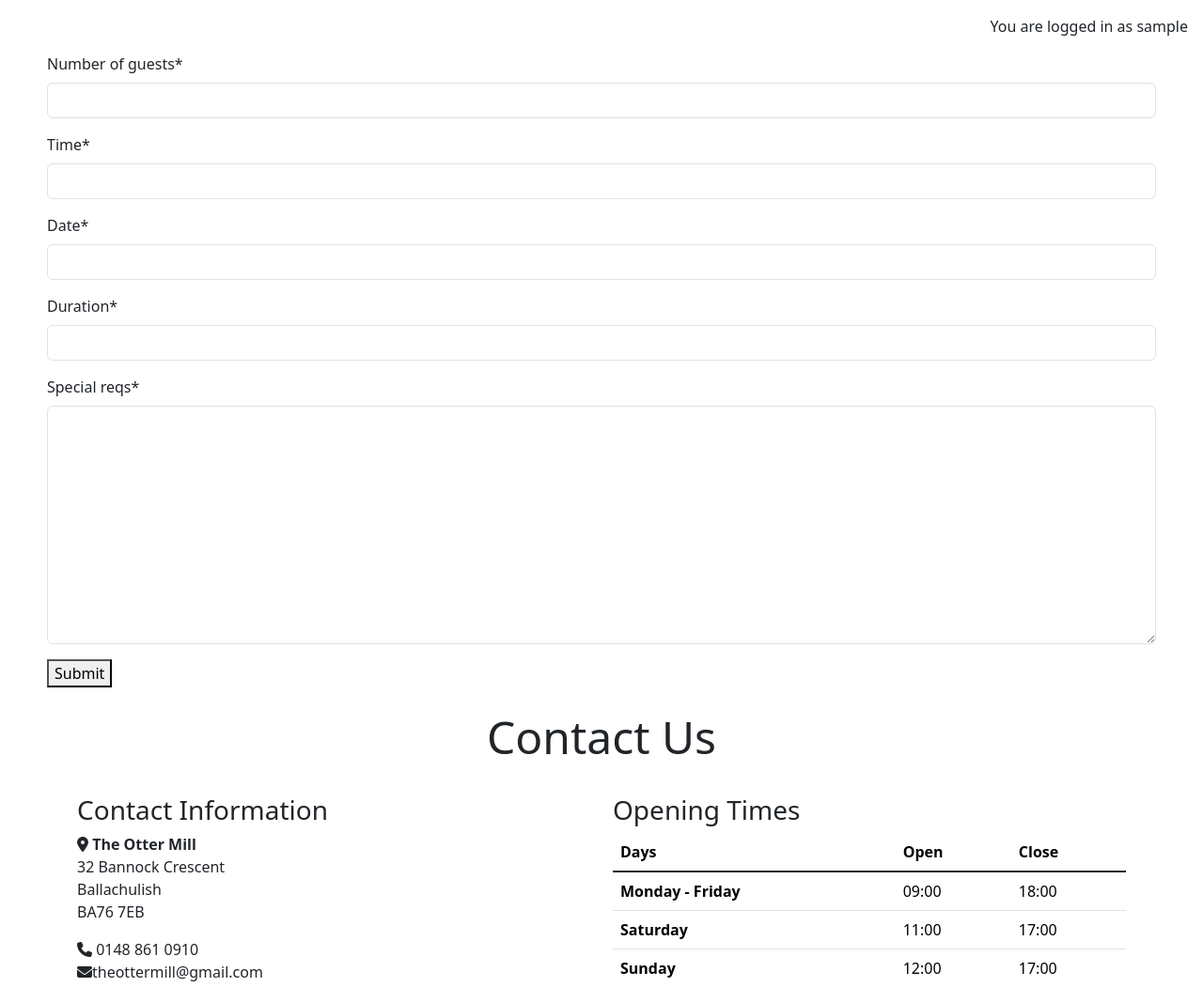
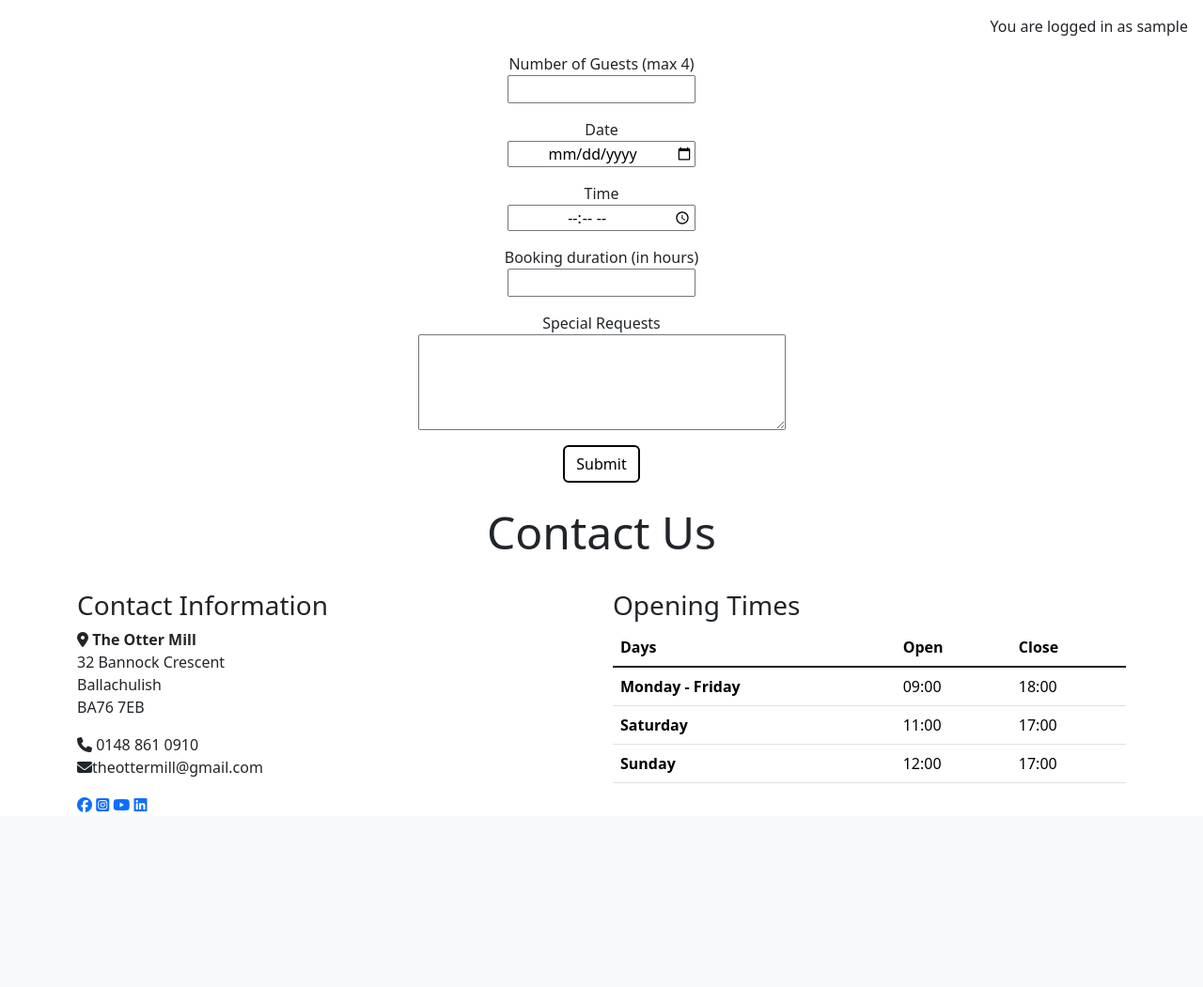
Before and after one commit to DTT2411/the-otter-mill, a Django app: page /book/ in a window 1280 px wide. Shown: the part 56-1107 px from the top of the page at 94% size. After the commit the page ends 921 px from the top, so only its background shows below. Run offline with Django 4.2, Linux system fonts and the light colour scheme; the visitor is signed in with stand-in values (Sample User, id 1); some libraries are stand-ins or nearby versions.

Commit message:
Add styling to reservation form.

```diff
--- a/booking/forms.py
+++ b/booking/forms.py
@@ -1,7 +1,27 @@
 from django import forms
 from .models import Reservation
+
+# class ReservationForm(forms.ModelForm):
+#     class Meta:
+#         model = Reservation
+#         fields = ('number_of_guests', 'time', 'date', 'duration', 'special_reqs',)
 
 class ReservationForm(forms.ModelForm):
     class Meta:
         model = Reservation
-        fields = ('number_of_guests', 'time', 'date', 'duration', 'special_reqs',)
+        fields = ['number_of_guests', 'date', 'time', 'duration', 'special_reqs']
+        widgets = {
+            'number_of_guests': forms.NumberInput(attrs={'class': 'small_form_field'}),
+            'date': forms.DateInput(attrs={'type': 'date', 'class': 'small_form_field'}),
+            'time': forms.TimeInput(attrs={'type': 'time', 'class': 'small_form_field'}),
+            'duration': forms.NumberInput(attrs={'class': 'small_form_field'}),
+            'special_reqs': forms.Textarea(attrs={'class': 'form_text_area', 'rows': 4}),
+        }
+        labels = {
+            'duration': 'Booking duration (in hours)',
+            'number_of_guests': 'Number of Guests (max 4)',
+            'special_reqs': 'Special Requests',
+        }
+        help_texts = {
+            'special_reqs': 'Let us know if you have any allergies or other special requirements.',
+        }
--- a/booking/templates/booking/reservation_form.html
+++ b/booking/templates/booking/reservation_form.html
@@ -13,7 +13,31 @@
 {% endif %}
 <form method="post">
     {% csrf_token %}
-    {{ form|crispy }}
-    <button id="submitButton" type="submit">Submit</button>
+    <div class="mb-3">
+        <label for="{{ form.number_of_guests.id_for_label }}" class="center-label">{{ form.number_of_guests.label }}</label>
+        {{ form.number_of_guests }}
+        {{ form.number_of_guests.errors }}
+    </div>
+    <div class="mb-3">
+        <label for="{{ form.date.id_for_label }}" class="center-label">{{ form.date.label }}</label>
+        {{ form.date }}
+        {{ form.date.errors }}
+    </div>
+    <div class="mb-3">
+        <label for="{{ form.time.id_for_label }}" class="center-label">{{ form.time.label }}</label>
+        {{ form.time }}
+        {{ form.time.errors }}
+    </div>
+    <div class="mb-3">
+        <label for="{{ form.duration.id_for_label }}" class="center-label">{{ form.duration.label }}</label>
+        {{ form.duration }}
+        {{ form.duration.errors }}
+    </div>
+    <div class="mb-3">
+        <label for="{{ form.special_reqs.id_for_label }}" class="center-label">{{ form.special_reqs.label }}</label>
+        {{ form.special_reqs }}
+        {{ form.special_reqs.errors }}
+    </div>
+    <button id="submitButton" type="submit" class="btn">Submit</button>
 </form>
 {% endblock %}
--- a/static/css/style.css
+++ b/static/css/style.css
@@ -2,3 +2,42 @@
     margin-left: 50px;
     margin-right: 50px;
 }
+
+
+/* Custom styling for reservation_form.html */
+
+/* Limits the size of form fields */
+.small_form_field {
+    max-width: 200px;
+    width: 100%;
+    display: block;
+    margin-left: auto;
+    margin-right: auto;
+    text-align: center;
+}
+
+.form_text_area {
+    max-width: 400px;
+    display: block;
+    margin-left: auto;
+    margin-right: auto;
+    text-align: center;
+    /* display: inline-block; */
+}
+
+.center-label {
+    display: block;
+    text-align: center;
+    margin-left: auto;
+    margin-right: auto;
+}
+
+.btn {
+    border: solid black 2px;
+    color: black;
+    background-color: white;
+    display: block;
+    text-align: center;
+    margin-left: auto;
+    margin-right: auto;
+}
```
Also changed, not shown: booking/views.py (+1 -6 lines).
